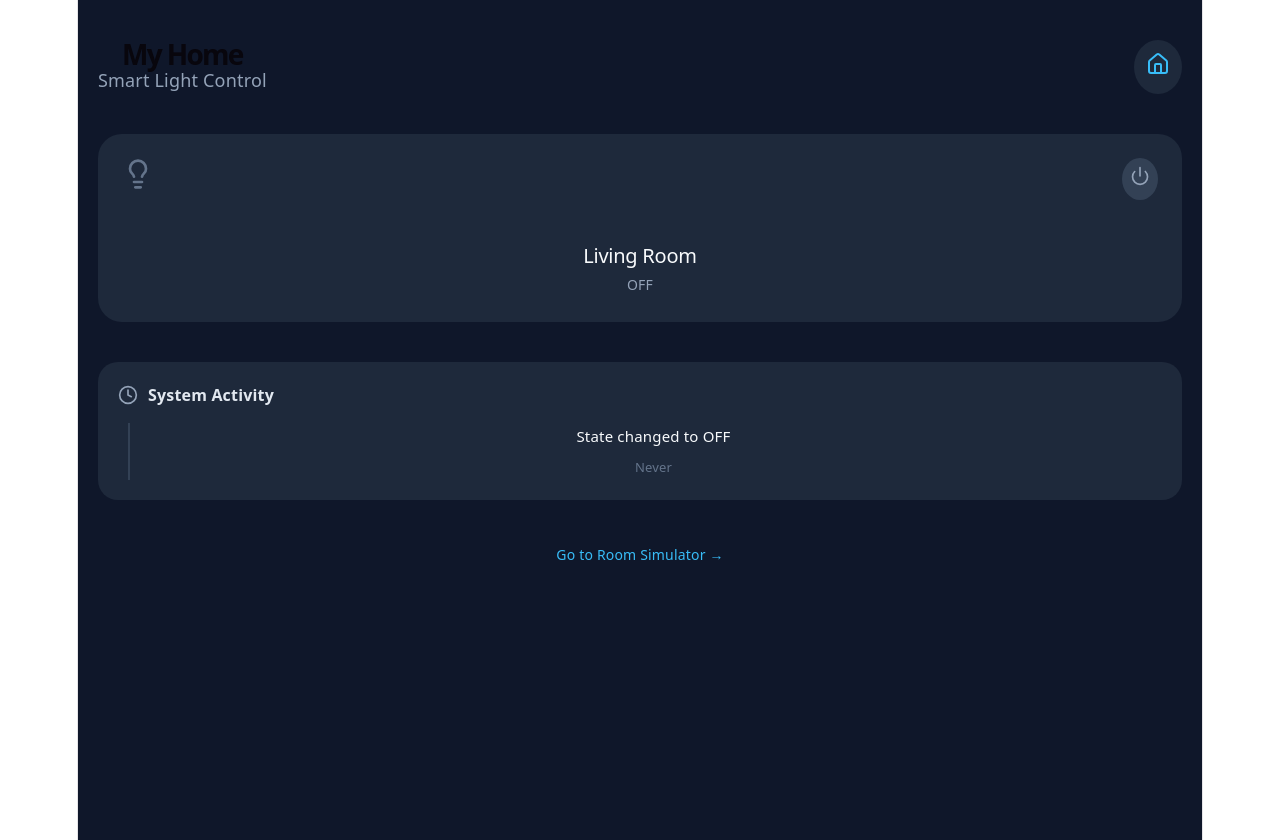
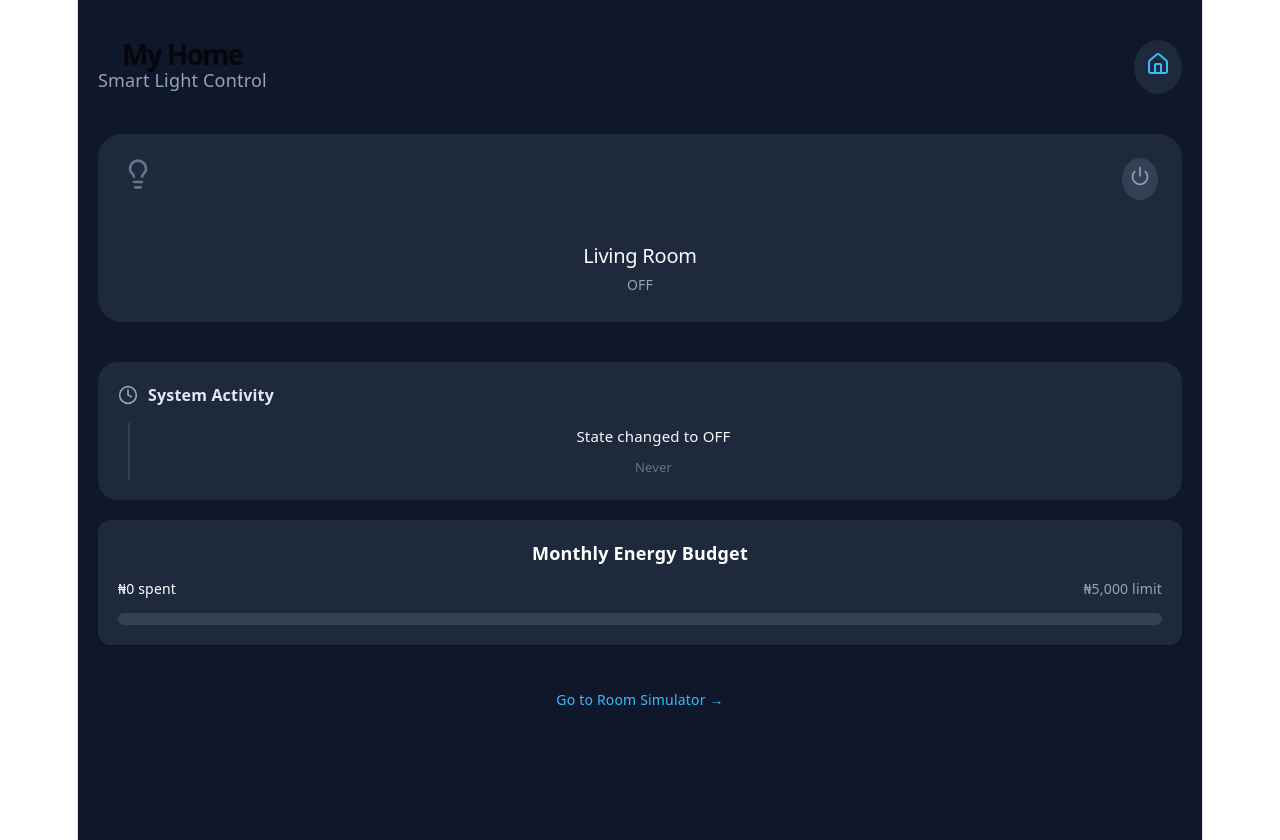
Before and after one commit to Candydev404/smart-home-remote, a React (Vite) app: page / in a window 1280 px wide. Built offline with nearby package versions, Linux system fonts and the light colour scheme; no server answers.

Commit message:
Wired live budget data to UI

```diff
--- a/src/App.jsx
+++ b/src/App.jsx
@@ -1,36 +1,61 @@
 import React, { useState, useEffect } from 'react';
 import { BrowserRouter, Routes, Route, Link } from 'react-router-dom';
 import { Lightbulb, Power, Clock, Home } from 'lucide-react';
+import BudgetWidget from './components/BudgetWidget';
 
-// --- 1. THE PREMIUM REMOTE CONTROL ---
+// --- 1. THE PREMIUM REMOTE CONTROL (V2) ---
 function RemoteControl() {
   const [isOn, setIsOn] = useState(false);
   const [lastActive, setLastActive] = useState('Never');
   const [isLoading, setIsLoading] = useState(false);
 
-  // REPLACE WITH YOUR ACTUAL IP
-  const apiUrl = 'https://smart-home-api-production.up.railway.app/api/light';
+  // LIVE Budget State
+  const [energySpend, setEnergySpend] = useState(0); // Starts at 0 until API loads
+  const budgetLimit = 5000; // Your monthly limit
 
+  // Using a cleaner base URL to handle multiple routes
+  const baseUrl = 'https://smart-home-api-production.up.railway.app/api';
+
+  // NEW: A unified function to fetch everything at once
+  const fetchSystemData = async () => {
+    try {
+      // 1. Fetch Light Status
+      const lightRes = await fetch(`${baseUrl}/light/status`);
+      const lightData = await lightRes.json();
+      setIsOn(lightData.is_on);
+      setLastActive(lightData.last_active || 'Never');
+
+      // 2. Fetch Live Budget
+      const budgetRes = await fetch(`${baseUrl}/budget/current`);
+      const budgetData = await budgetRes.json();
+      setEnergySpend(budgetData.current_spend);
+
+    } catch (err) {
+      console.error("API Connection Error:", err);
+    }
+  };
+
+  // Run the fetcher when the app first loads
   useEffect(() => {
-    fetch(`${apiUrl}/status`)
-      .then(res => res.json())
-      .then(data => {
-          setIsOn(data.is_on);
-          setLastActive(data.last_active || 'Never');
-      })
-      .catch(err => console.error("API error", err));
+    fetchSystemData();
   }, []);
 
   const toggleLight = async () => {
     setIsLoading(true);
     try {
-        const response = await fetch(`${apiUrl}/toggle`, {
+        const response = await fetch(`${baseUrl}/light/toggle`, {
             method: 'POST',
             headers: { 'Accept': 'application/json', 'Content-Type': 'application/json' }
         });
         const data = await response.json();
+
+        // Update Light UI
         setIsOn(data.is_on);
         setLastActive(data.last_active);
+
+        // Fetch the new budget immediately so the progress bar reacts!
+        fetchSystemData();
+
     } catch (error) {
         console.error("Failed to toggle", error);
     } finally {
@@ -97,6 +122,15 @@ function RemoteControl() {
         </div>
       </div>
 
+      {/* --- LIVE V2 BUDGET WIDGET --- */}
+      <div style={{ marginTop: '20px' }}>
+        <BudgetWidget
+          currentSpend={energySpend}
+          budgetLimit={budgetLimit}
+        />
+        {/* Note: The fake developer buttons have been permanently deleted! */}
+      </div>
+
       <div style={{ textAlign: 'center', marginTop: '40px' }}>
         <Link to="/room" style={{ color: '#38bdf8', textDecoration: 'none', fontSize: '14px' }}>Go to Room Simulator →</Link>
       </div>
@@ -108,7 +142,7 @@ function RemoteControl() {
 // --- 2. THE ROOM VIEW (For your Laptop Display) ---
 function RoomView() {
   const [isOn, setIsOn] = useState(false);
-  const apiUrl = 'https://smart-home-api-production.up.railway.app/api/light'; // REPLACE WITH ACTUAL IP
+  const apiUrl = 'https://smart-home-api-production.up.railway.app/api/light';
 
   useEffect(() => {
     const interval = setInterval(() => {
--- /dev/null
+++ b/src/components/BudgetWidget.jsx
@@ -0,0 +1,52 @@
+import React from 'react';
+
+const BudgetWidget = ({ currentSpend, budgetLimit }) => {
+  // Calculate percentage (capped at 100% so the bar doesn't overflow)
+  const percentage = Math.min((currentSpend / budgetLimit) * 100, 100);
+
+  // Dynamic color logic based on budget health
+  let healthColor = '#22c55e'; // Green (Healthy)
+  if (percentage >= 90) {
+    healthColor = '#ef4444'; // Red (Danger)
+  } else if (percentage >= 75) {
+    healthColor = '#eab308'; // Yellow (Warning)
+  }
+
+  return (
+    <div style={{
+      padding: '20px',
+      borderRadius: '12px',
+      backgroundColor: '#1e293b',
+      color: 'white',
+      marginTop: '20px',
+      boxShadow: '0 4px 6px -1px rgba(0, 0, 0, 0.1)'
+    }}>
+      <h3 style={{ margin: '0 0 10px 0', fontSize: '18px', fontWeight: 'bold' }}>Monthly Energy Budget</h3>
+
+      <div style={{ display: 'flex', justifyContent: 'space-between', marginBottom: '10px', fontSize: '14px' }}>
+        <span>₦{currentSpend.toLocaleString()} spent</span>
+        <span style={{ color: '#94a3b8' }}>₦{budgetLimit.toLocaleString()} limit</span>
+      </div>
+
+      {/* Progress Bar Background */}
+      <div style={{ width: '100%', backgroundColor: '#334155', borderRadius: '8px', height: '12px', overflow: 'hidden' }}>
+        {/* Progress Bar Fill */}
+        <div style={{
+          width: `${percentage}%`,
+          backgroundColor: healthColor,
+          height: '100%',
+          transition: 'width 0.5s ease-in-out, background-color 0.5s ease-in-out'
+        }}></div>
+      </div>
+
+      {/* Warning Message */}
+      {percentage >= 90 && (
+        <p style={{ color: '#ef4444', fontSize: '14px', marginTop: '12px', fontWeight: '500', display: 'flex', alignItems: 'center', gap: '5px' }}>
+          ⚠️ Warning: You are approaching your monthly limit!
+        </p>
+      )}
+    </div>
+  );
+};
+
+export default BudgetWidget;
```
